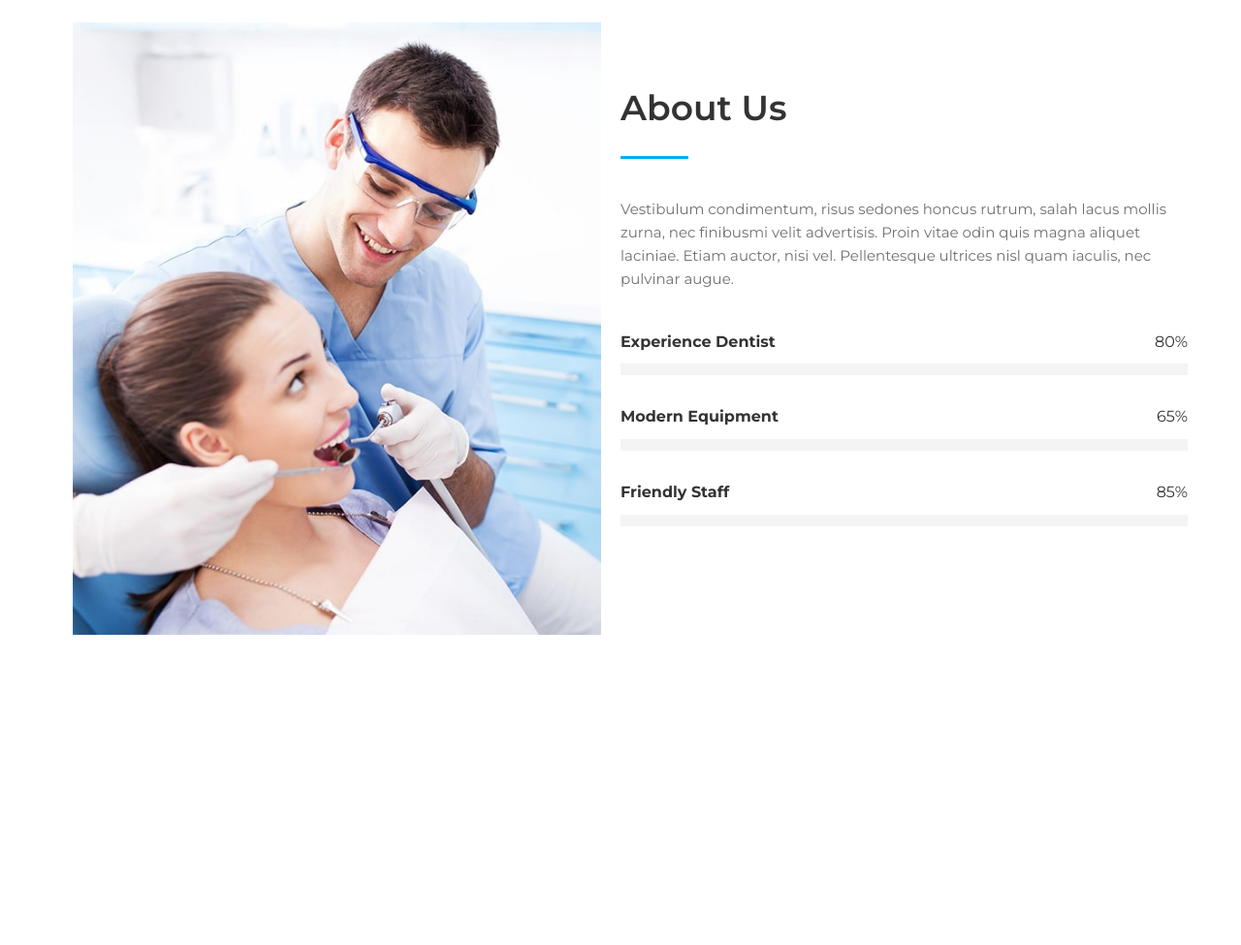
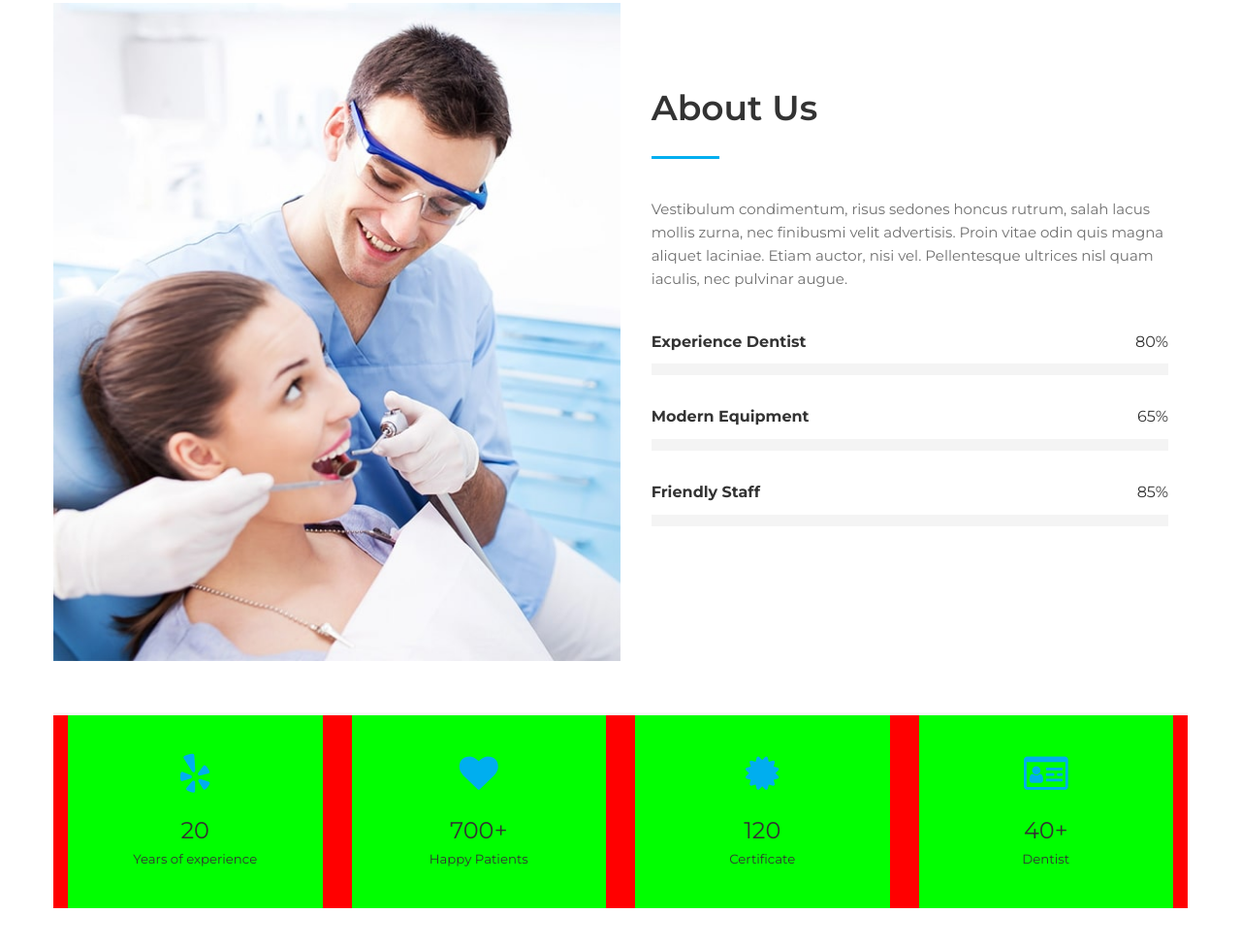
Before and after one commit to Alaa4eg-h/Dentical, a plain HTML site: page index.html in a window 1280 px wide. Shown: the part 1030-2005 px from the top of the page at 97% size. Drawn offline with Linux system fonts and the light colour scheme.

Commit message:
Second Update

```diff
--- a/css/style.css
+++ b/css/style.css
@@ -249,22 +249,30 @@ a:hover {
 
 /*Start About*/
 
+.about .about-content {
+    margin-bottom: 50px;
+}
+
 .about .content-image {
     float: left;
     width: 50%;
+    background-color: #f00;
+    margin-right: 1%;
 }
 
 .about .content-image img {
     display: block;
     max-width: 100%;
-    padding: 20px;
+    width: 100%;
 }
 
 
 .about .content-block {
     float: right;
-    width: 50%;
-    padding: 80px 0;
+    width: 49%;
+    margin-bottom: 32px;
+    padding: 80px 20px;
+    height: 100%;
 }
 
 .about .content-block p {
@@ -272,30 +280,64 @@ a:hover {
     margin: 40px 0 40px 0;
 }
 
-.about .skills .item {
+.about .skills-items .item {
     margin-bottom: 30px;
 }
 
 
-.about .skills .item h5 {
+.about .skills-items .item h5 {
     display: inline-block;
     font-size: 16px;
     font-weight: 700;
 }
 
-.about .skills .item .value {
+.about .skills-items .item .value {
     display: inline-block;
     float: right;
 }
 
-.about .skills .item .progress {
+.about .skills-items .item .progress {
     background: #f4f4f4;
     height: 12px;
     margin-top: 10px;
 }
 
-.about .skills .item .progress .progress-bar {
+.about .skills-items .item .progress .progress-bar {
     background: #00aeef;
     width: 0;
     height: 100%;
 }
+
+
+.about hr.divider {
+    background: #f4f4f4;
+    height: 3px;
+    opacity: 0.6;
+    border: none;
+}
+
+
+.about .counter {
+    background: #f00;
+}
+
+.about .counter .item {
+    width: calc(100% / 4 - 30px);
+    float: left;
+    background: #0f0;
+    text-align: center;
+    margin-right: 15px;
+    margin-left: 15px;
+    padding: 40px 0;
+}
+
+
+.about .counter .item .icon i {
+    font-size: 40px;
+    color: #00aeef;
+    margin-bottom: 20px;
+}
+
+.about .counter .item .content h2 {
+
+}
--- a/index.html
+++ b/index.html
@@ -110,7 +110,8 @@
 
     <!--Start About-->
     <section id="about" class="about section-space">
-        <div class="container clear-fix">
+        <div class="container">
+            <div class="about-content clear-fix">
                 <div class="content-image">
                     <img src="img/bg-img/about.jpg" alt="About image">
                 </div>
@@ -120,7 +121,7 @@
                         <div class="underline"></div>
                     </div>
                     <p>Vestibulum condimentum, risus sedones honcus rutrum, salah lacus mollis zurna, nec finibusmi velit advertisis. Proin vitae odin quis magna aliquet laciniae. Etiam auctor, nisi vel. Pellentesque ultrices nisl quam iaculis, nec pulvinar augue.</p>
-                <div class="skills">
+                    <div class="skills-items">
                         <div class="item">
                             <h5>Experience Dentist</h5>
                             <span class="value">80%</span>
@@ -141,6 +142,46 @@
                             <div class="progress">
                                 <div class="progress-bar"></div>
                             </div>
+                        </div>
+                    </div>
+                </div>
+            </div>
+            <hr class="divider">
+            <div class="counter clear-fix">
+                <div class="item">
+                    <div class="icon">
+                        <i class="fa fa-yelp" aria-hidden="true"></i>
+                    </div>
+                    <div class="content">
+                        <h2>20</h2>
+                        <h5>Years of experience</h5>
+                    </div>
+                </div>
+                <div class="item">
+                    <div class="icon">
+                        <i class="fa fa-heart" aria-hidden="true"></i>
+                    </div>
+                    <div class="content">
+                        <h2>700+</h2>
+                        <h5>Happy Patients</h5>
+                    </div>
+                </div>
+                <div class="item">
+                    <div class="icon">
+                        <i class="fa fa-certificate" aria-hidden="true"></i>
+                    </div>
+                    <div class="content">
+                        <h2>120</h2>
+                        <h5>Certificate</h5>
+                    </div>
+                </div>
+                <div class="item">
+                    <div class="icon">
+                        <i class="fa fa-id-card-o" aria-hidden="true"></i>
+                    </div>
+                    <div class="content">
+                        <h2>40+</h2>
+                        <h5>Dentist</h5>
                     </div>
                 </div>
             </div>
```
Lines whose indentation alone changed are shown as unchanged.
